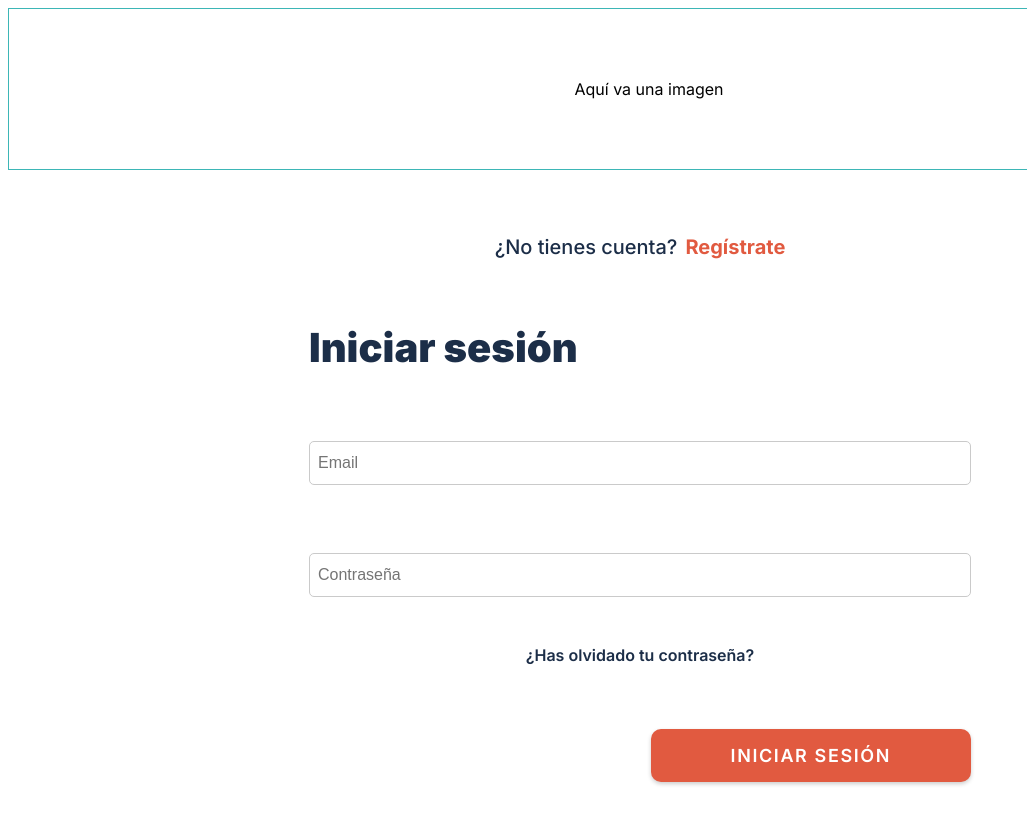
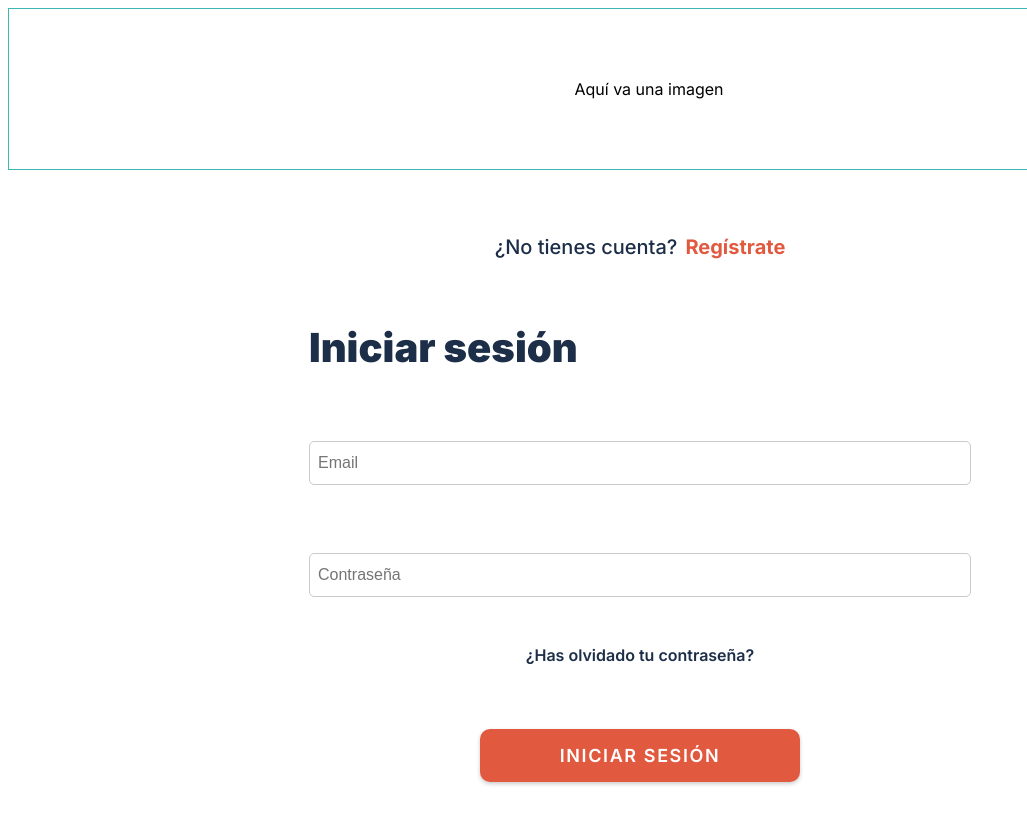
Before and after one commit to raulalhena/actos, a Next.js app: page /login in a window 1280 px wide. Shown: the top 824 px of the page, without its empty margins (0-1027 px from the left). Built offline with nearby package versions, Linux system fonts and the light colour scheme.

Commit message:
Button Log In fixed

```diff
--- a/src/components/Button/ButtonSubmit.module.css
+++ b/src/components/Button/ButtonSubmit.module.css
@@ -1,8 +1,3 @@
-.container {
-    display: flex;
-    justify-content: flex-end;
-}
-
 .button {
   all: unset;
   width: fit-content;
--- a/src/components/Form/EventForm.module.css
+++ b/src/components/Form/EventForm.module.css
@@ -1,3 +1,7 @@
+.buttonSection {
+    display: flex;
+    justify-content: flex-end;
+}
 
 /* Para pantallas más grandes o iguales a 768px (md) */
 @media screen and (min-width: 768px) {
--- a/src/components/Form/EventForm.tsx
+++ b/src/components/Form/EventForm.tsx
@@ -243,8 +243,9 @@ const EventForm = () => {
                 </SectionForm>
                 <p style={{ color: 'red' }}>* Rellena todos los campos obligatorios para poder publicar tu evento.</p>
 
-                <ButtonSubmit label="Guardar" />
-
+                <div className={styles.buttonSection}>
+                    <ButtonSubmit label="Guardar" />
+                </div>
             </form>
         </div>
     );
--- a/src/components/LogInForm/LogInForm.module.css
+++ b/src/components/LogInForm/LogInForm.module.css
@@ -1,5 +1,5 @@
 .container {
-    margin: 3rem 0rem;
+    margin: 3rem 3rem;
     width: 100vw;
     display: flex;
     align-items: center;
@@ -26,3 +26,8 @@
     text-align: center;
     margin-bottom: 4rem;
 }
+
+.buttonSection {
+    display: flex;
+    justify-content: center;
+}
--- a/src/components/LogInForm/LogInForm.tsx
+++ b/src/components/LogInForm/LogInForm.tsx
@@ -89,7 +89,9 @@ const LogInForm = () => {
             ¿Has olvidado tu contraseña?
                     </h3>
                 </section>
-                <ButtonSubmit label="Iniciar sesión" />
+                <div className={styles.buttonSection}>
+                    <ButtonSubmit label="Iniciar sesión" />
+                </div>
             </form>
         </div>
     );
```
Also changed, not shown: src/app/login/login.module.css (line endings or trailing spaces).
